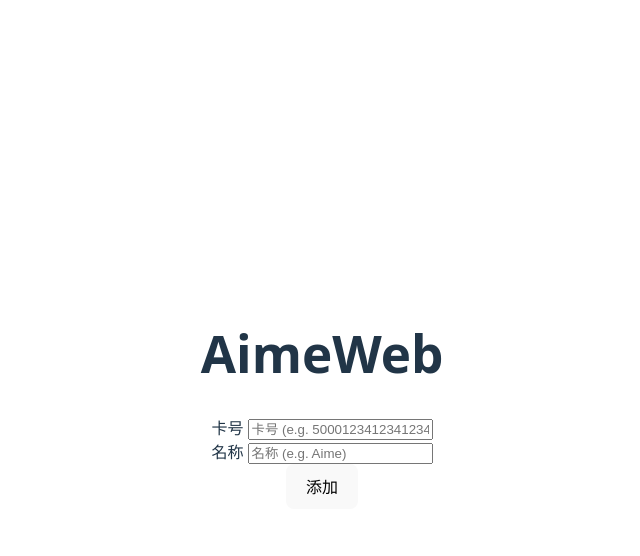
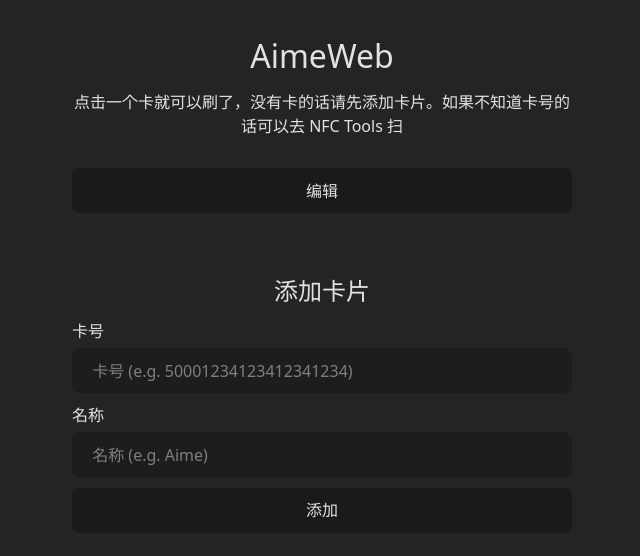
Before and after one commit to MaigoLabs/AimeWeb, a Svelte app in the folder web/: page / in a window 1280 px wide. Shown: the top 556 px of the page, without its empty margins (318-958 px from the left). Built offline with nearby package versions, Linux system fonts and the light colour scheme.

Commit message:
[S] Style

```diff
--- a/web/src/App.svelte
+++ b/web/src/App.svelte
@@ -1,10 +1,11 @@
 <script lang="ts">
   import { post } from "./sdk";
+  import { slide } from "svelte/transition";
 
   let inputCard = ""
   let inputName = ""
 
-  let [error, loading, done] = ["", false, false]
+  let [error, loading, done, edit] = ["", false, false, false]
 
   function scan(uid: string) {
     loading = true
@@ -40,16 +41,23 @@
 
 <main>
   <h1>AimeWeb</h1>
+  <p>点击一个卡就可以刷了，没有卡的话请先添加卡片。如果不知道卡号的话可以去 NFC Tools 扫</p>
   <div class="error">{error}</div>
 
-  {#each cards as card}
-    <div class="card">
-      <h2>{card.name}</h2>
-      <p>{card.id}</p>
-      <button on:click={() => scan(card.id)}>刷</button>
-      <button on:click={() => deleteCard(card)}>删</button>
-    </div>
-  {/each}
+  <div class="cards">
+    {#each cards as card}
+      <div class="flex gap-2">
+        <button class="card" on:click={() => scan(card.id)}>{card.name} <span>{card.id}</span></button>
+        {#if edit}
+          <button transition:slide={{axis: "x"}}>删</button>
+        {/if}
+      </div>
+    {/each}
+  </div>
+
+  <button on:click={() => edit = !edit}>编辑</button>
+
+  <h2>添加卡片</h2>
 
   <div class="controls">
     <div class="input">
@@ -63,3 +71,75 @@
     <button on:click={addCard}>添加</button>
   </div>
 </main>
+
+<style lang="sass">
+main
+  display: flex
+  flex-direction: column
+  gap: 10px
+  max-width: 500px
+  margin: 0 auto
+
+  > h1
+    font-size: 2rem
+    margin: 0
+
+  > h2
+    font-size: 1.5rem
+    margin: 50px 0 0
+
+  .error
+    color: #ff6e6e
+
+  .flex-h
+    display: flex
+    align-items: center
+    justify-content: center
+    width: 100%
+    gap: 10px
+
+  .card
+    text-align: left
+    display: flex
+    justify-content: space-between
+    padding: 1rem
+    width: 100%
+
+    span
+      opacity: 0.8
+
+  .controls
+    display: flex
+    flex-direction: column
+    gap: 10px
+
+  .input
+    display: flex
+    flex-direction: column
+    align-items: flex-start
+    width: 100%
+    gap: 5px
+
+  input, textarea
+    border-radius: 8px
+    border: 1px solid transparent
+    padding: 0.6em 1.2em
+    font-size: 1em
+    font-weight: 500
+    font-family: inherit
+    background-color: rgba(0, 0, 0, 0.2)
+    transition: all 0.5s ease
+    box-sizing: border-box
+    resize: none
+    width: 100%
+
+  input:focus, input:focus-visible
+    border: 1px solid #646cff
+    outline: none
+
+  //input.warning
+  //  border: 1px solid vars.$c-warning
+  //
+  //input.error
+  //  border: 1px solid vars.$c-error
+</style>
--- a/web/src/app.css
+++ b/web/src/app.css
@@ -1,9 +1,11 @@
+@import "tailwindcss";
+
 :root {
   font-family: system-ui, Avenir, Helvetica, Arial, sans-serif;
   line-height: 1.5;
   font-weight: 400;
 
-  color-scheme: light dark;
+  color-scheme: dark;
   color: rgba(255, 255, 255, 0.87);
   background-color: #242424;
 
@@ -13,6 +15,12 @@
   -moz-osx-font-smoothing: grayscale;
 }
 
+html, body {
+  height: 100%;
+  width: 100%;
+  margin: 0;
+}
+
 a {
   font-weight: 500;
   color: #646cff;
@@ -20,19 +28,6 @@
 }
 a:hover {
   color: #535bf2;
-}
-
-body {
-  margin: 0;
-  display: flex;
-  place-items: center;
-  min-width: 320px;
-  min-height: 100vh;
-}
-
-h1 {
-  font-size: 3.2em;
-  line-height: 1.1;
 }
 
 .card {
@@ -64,16 +59,3 @@
 button:focus-visible {
   outline: 4px auto -webkit-focus-ring-color;
 }
-
-@media (prefers-color-scheme: light) {
-  :root {
-    color: #213547;
-    background-color: #ffffff;
-  }
-  a:hover {
-    color: #747bff;
-  }
-  button {
-    background-color: #f9f9f9;
-  }
-}
--- a/web/vite.config.ts
+++ b/web/vite.config.ts
@@ -1,7 +1,11 @@
 import { defineConfig } from 'vite'
 import { svelte } from '@sveltejs/vite-plugin-svelte'
+import tailwindcss from '@tailwindcss/vite'
 
 // https://vite.dev/config/
 export default defineConfig({
-  plugins: [svelte()],
+  plugins: [
+    svelte(),
+    tailwindcss(),
+  ],
 })
```
Also changed, not shown: web/package.json (+13 -10 lines), 1 other file (tests, documents, lock files or other folders).
